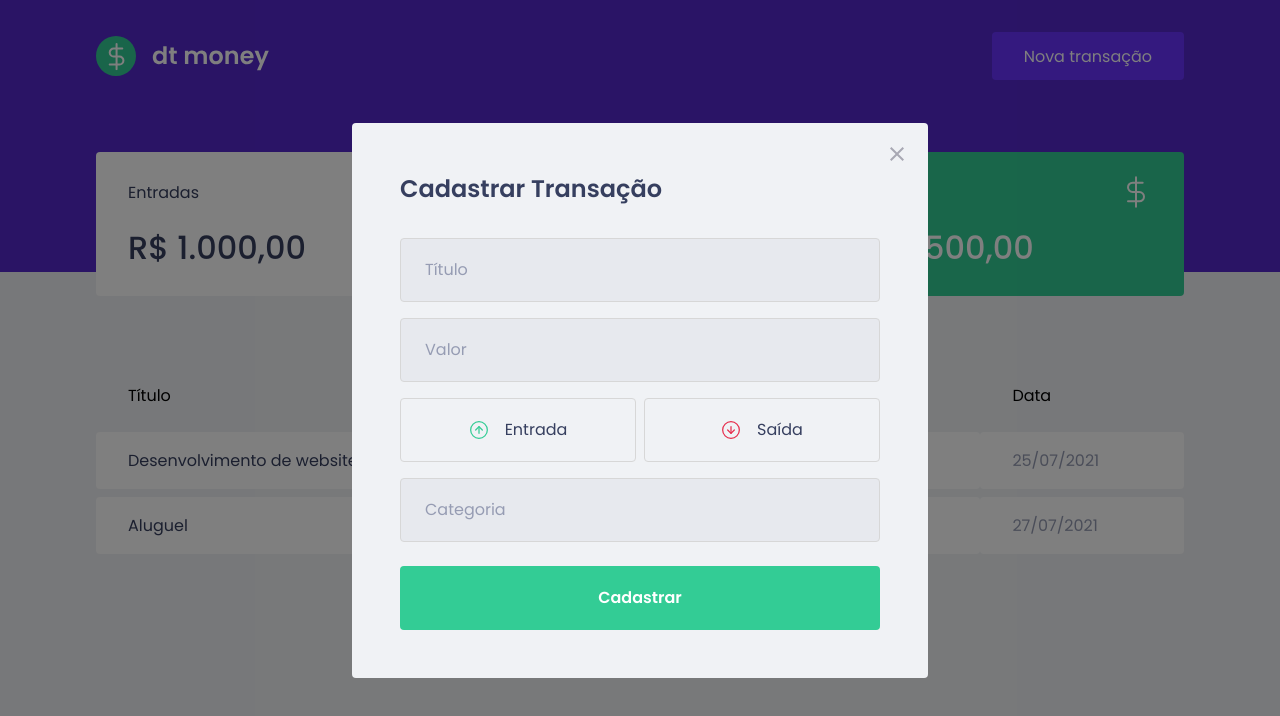
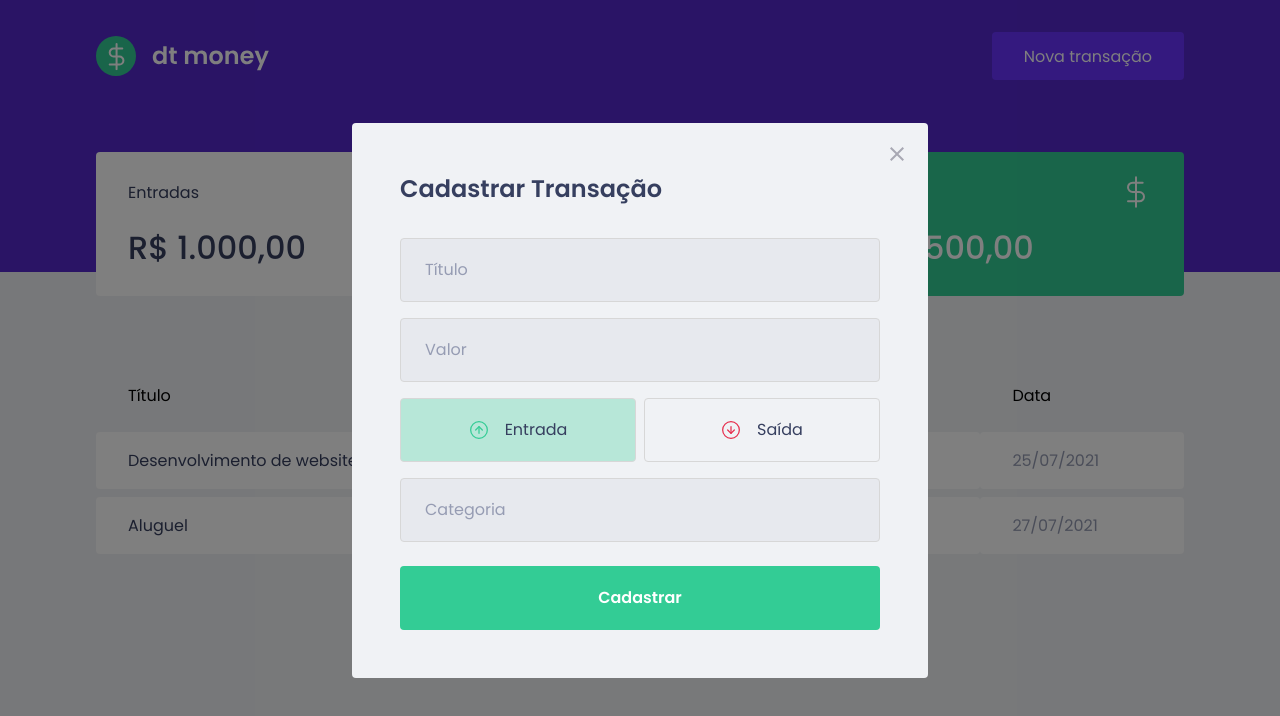
Before and after one commit to jeremiasmarinho/dtmoney, a React (Create React App) app: page / in a window 1280 px wide. Both pictures are taken after a click on the button "Nova transação". Shown: the top 716 px of the page. Built offline with nearby package versions, Linux system fonts and the light colour scheme; no server answers; what miragejs would draw is missing.

Commit message:
Conclusão da parte visual

```diff
--- a/src/components/NewTransactionModal/index.tsx
+++ b/src/components/NewTransactionModal/index.tsx
@@ -1,8 +1,9 @@
+import { useState } from "react";
 import ReactModal from "react-modal";
 import closeImg from "../../assets/close.svg";
 import incomeImg from "../../assets/income.svg"
 import outcomeImg from "../../assets/outcome.svg"
-import { Container, TransactionTypeContainer } from "./styles";
+import { Container, TransactionTypeContainer, RadioBox } from "./styles";
 
 interface NewTransactionModalProps {
   isOpen: boolean;
@@ -10,6 +11,8 @@ interface NewTransactionModalProps {
 }
 
 export function NewTransactionModal({ isOpen, onRequestClose }: NewTransactionModalProps) {
+  const [type, setType] = useState('deposit');
+
   return (
     <ReactModal
       isOpen={isOpen}
@@ -37,14 +40,24 @@ export function NewTransactionModal({ isOpen, onRequestClose }: NewTransactionMo
       />
 
       <TransactionTypeContainer>
-        <button type="button">
+        <RadioBox
+          type="button"
+          onClick={() => { setType('deposit');}}
+          isActive={type === 'deposit'}
+          activeColor='green'
+          >
           <img src={incomeImg} alt="Entrada" />
           <span>Entrada</span>
-        </button>
-        <button type="button">
+        </RadioBox>
+        <RadioBox
+          type="button"
+          onClick={() => { setType('withdraw');}}
+          isActive={type === 'withdraw'}
+          activeColor='red'
+          >
           <img src={outcomeImg} alt="Saída" />
           <span>Saída</span>
-        </button>
+        </RadioBox>
       </TransactionTypeContainer>
 
       <input
--- a/src/components/NewTransactionModal/styles.ts
+++ b/src/components/NewTransactionModal/styles.ts
@@ -1,5 +1,5 @@
 import styled from 'styled-components';
-import { darken } from 'polished'
+import { darken, transparentize} from 'polished';
 
 export const Container = styled.form`
   h2 {
@@ -55,12 +55,27 @@ export const TransactionTypeContainer = styled.div`
   grid-template-columns: 1fr 1fr;
   gap: 0.5rem;
 
-  button {
+ `;
+
+ interface RadioBoxProps {
+  isActive: boolean;
+  activeColor: 'green' | 'red';
+ }
+
+ const colors = {
+    green: '#33cc95',
+    red: '#e52e4d'
+ };
+
+export const RadioBox = styled.button<RadioBoxProps>`
     height: 4rem;
     border: 1px solid #d7d7d7;
     border-radius: 0.25rem;
 
-    background: transparent;
+    background: ${(props) => props.isActive
+    ? transparentize(0.7, colors[props.activeColor])
+    : 'transparent'};
+
     display: flex;
     align-items: center;
     justify-content:center;
@@ -84,5 +99,4 @@ export const TransactionTypeContainer = styled.div`
     }
 
 
-  }
-`;
+`
```
